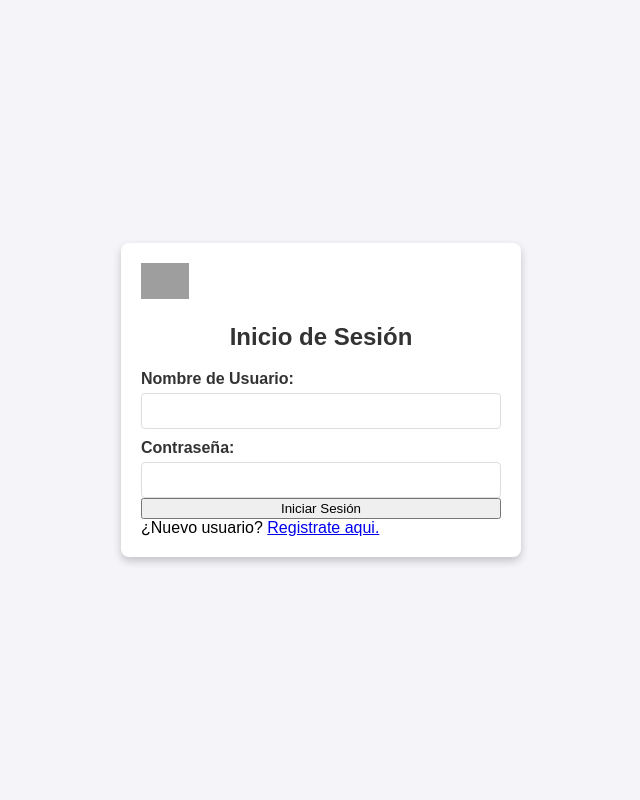
After one commit to Sendoa6/Reto-2, a PHP site: page /Formulario1.html in a window 1280 px wide. The commit adds this page. Shown: the whole page, without its empty margins (319-959 px from the left). Run offline with PHP 8.4, Linux system fonts and the light colour scheme; grey boxes are pictures that could not be loaded.

Commit message:
formulario

```diff
--- a/Formulario.css
+++ b/Formulario.css
@@ -56,3 +56,6 @@ button {
     width: 100%;
     padding:
 }
+img{
+    width: 3em;
+}
--- /dev/null
+++ b/Formulario1.html
@@ -0,0 +1,26 @@
+<!DOCTYPE html>
+<html lang="en">
+<head>
+    <meta charset="UTF-8">
+    <meta name="viewport" content="width=device-width, initial-scale=1.0">
+    <title>Inicio sesion - Biblioteca</title>
+    <link rel="stylesheet" href="Formulario.css">
+</head>
+<body>
+     <div class="form-container">
+    <img src="https://www.muskiz.org/es-ES/Ayuntamiento/PublishingImages/muskizlogotxikia.png" alt="BibliotecaMuskiz">
+
+            <h2>Inicio de Sesión</h2>
+            <form action="#" method="post">
+                <label for="username_login">Nombre de Usuario:</label>
+                <input type="text" id="username_login" name="username_login" required>
+
+                <label for="password_login">Contraseña:</label>
+                <input type="password" id="password_login" name="password_login" required>
+
+                <button type="submit">Iniciar Sesión</button>
+            </form>
+            ¿Nuevo usuario? <a href="RegistroFRM.html"> Registrate aqui.</a>
+        </div>
+</body>
+</html>
```
Also changed, not shown: RegistroFRM.html (renamed from Formulario.html, +2 -14 lines).
